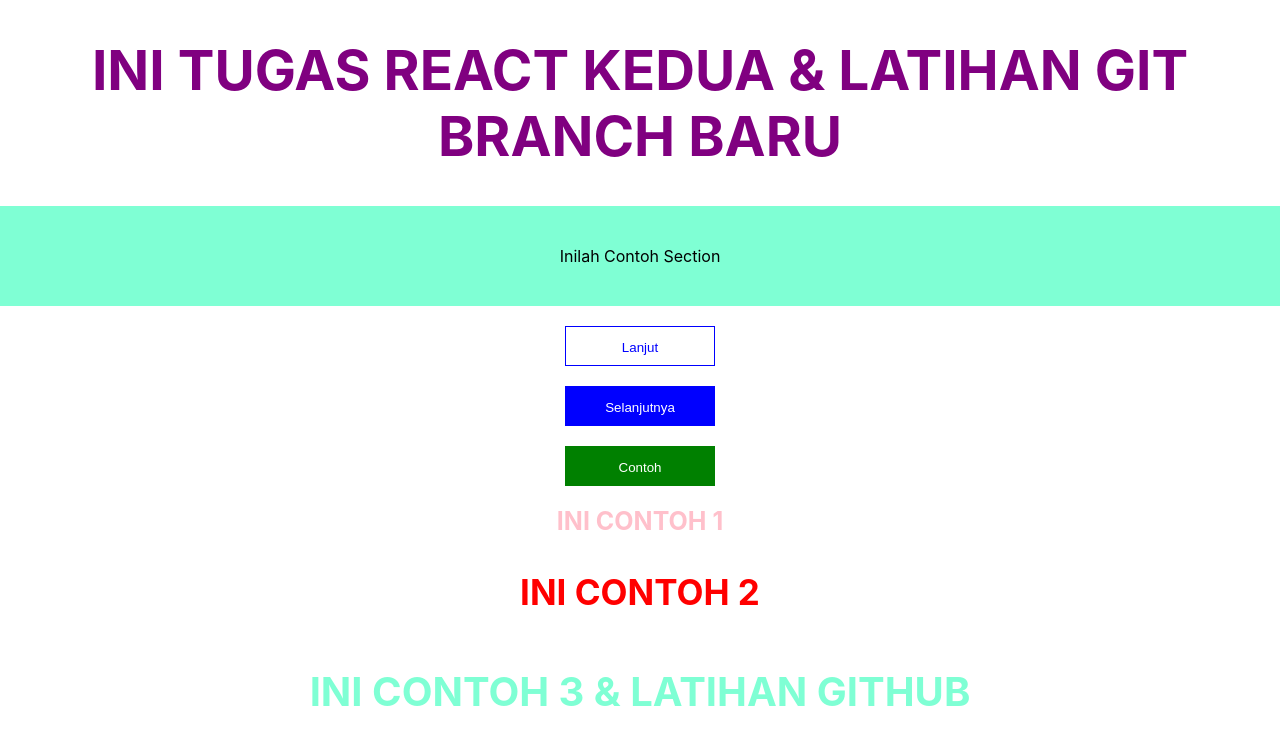
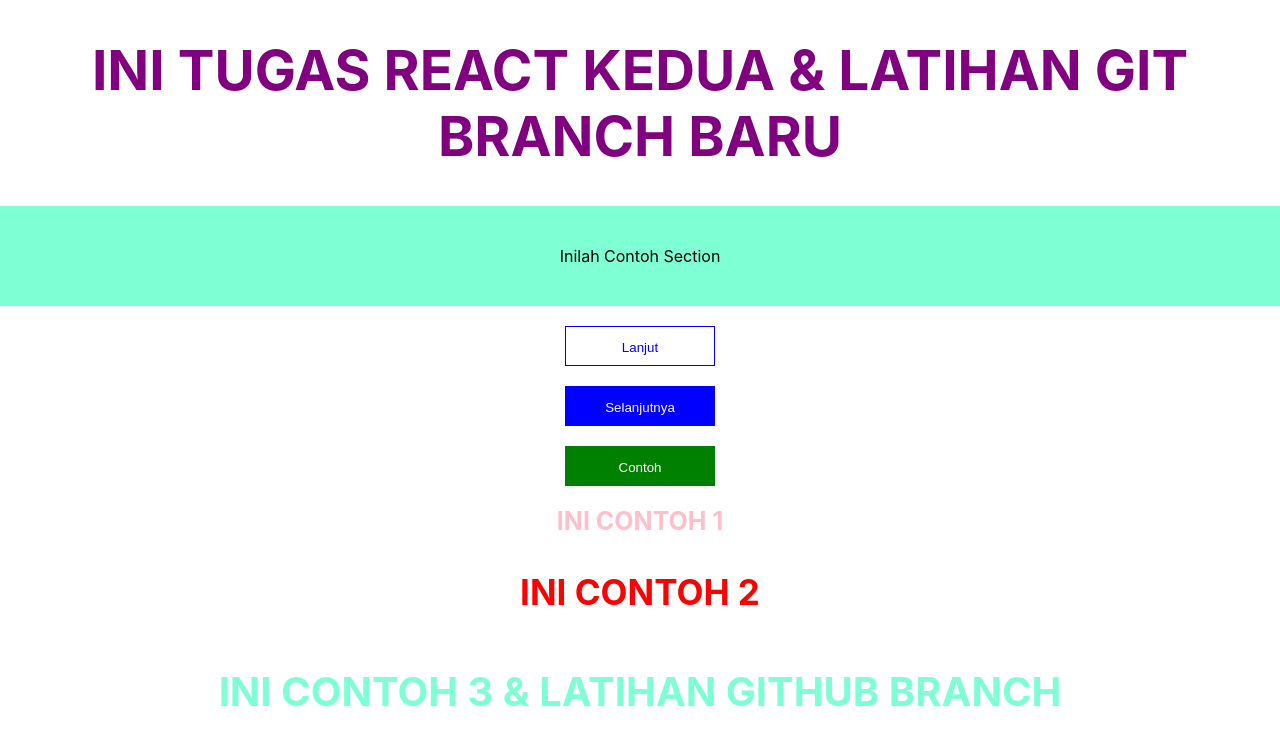
Before and after one commit to rafivino/Tugas_pertama_react-styled-components, a React (Create React App) app: page / in a window 1280 px wide. Shown: the top 744 px of the page. Built offline with nearby package versions, Linux system fonts and the light colour scheme.

Commit message:
Update elemen ContohTigaH
merubah font-size dan menambah kata-kata di properti ContohTigaH

```diff
--- a/src/App.js
+++ b/src/App.js
@@ -70,7 +70,7 @@ import styled, { css } from 'styled-components';
     $:hover{
       text-decoration: underline;
       color: blue;
-      font-size: 50px;
+      font-size: 55px;
     }
   `
 
@@ -84,7 +84,7 @@ function App() {
   <TombolExtending kedua>Contoh</TombolExtending>
   <ContohSatuH>INI CONTOH 1</ContohSatuH>
   <ContohDuaH>INI CONTOH 2</ContohDuaH>
-  <ContohTigaH>INI CONTOH 3 & LATIHAN GITHUB</ContohTigaH>
+  <ContohTigaH>INI CONTOH 3 & LATIHAN GITHUB BRANCH</ContohTigaH>
 
   </>
   );
```
